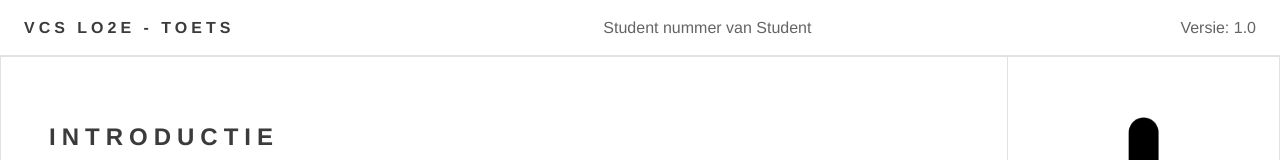
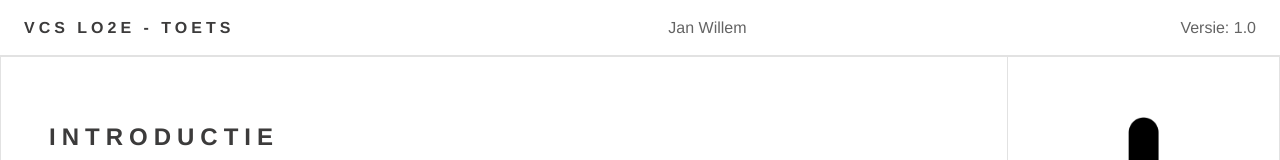
Before and after one commit to AtroJR/Github-toets, a plain HTML site: page VBH-LO2E-Toets/VBH-LO2E-Toets/index.html in a window 1280 px wide. Shown: the top 160 px of the page. Drawn offline with Linux system fonts and the light colour scheme.

Commit message:
Student naam toegevoegd
Mijn naam is nu de Student naam

```diff
--- a/VBH-LO2E-Toets/VBH-LO2E-Toets/index.html
+++ b/VBH-LO2E-Toets/VBH-LO2E-Toets/index.html
@@ -9,7 +9,7 @@
 
         <header id="header">
             <h1 id="page-title">VCS LO2E - Toets</h1>
-            <p id="student-nummer">Student nummer van Student</p>
+            <p id="student-nummer">Jan Willem</p>
             <p id="version">Versie: 1.0</p>
         </header>
 
```
